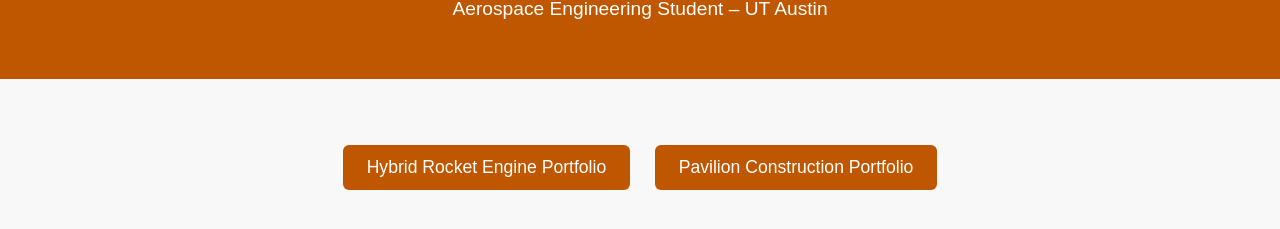
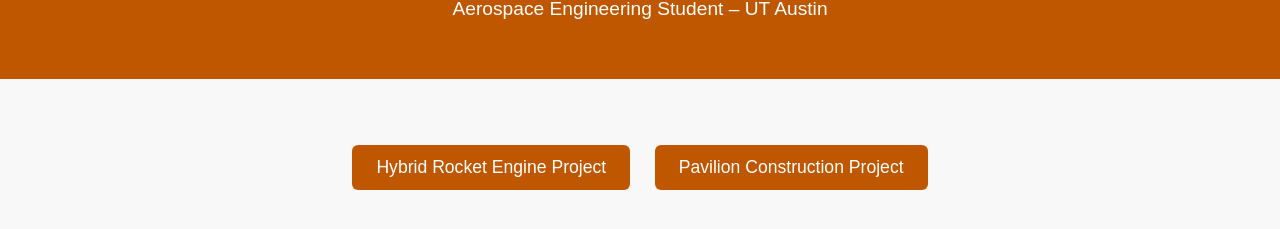
Before and after one commit to andrew-c1/Taurus-Portfolio, a plain HTML site: page index.html in a window 1280 px wide. Shown: the part 97-326 px from the top of the page. Drawn offline with Linux system fonts and the light colour scheme.

Commit message:
Update portfolio links to project titles

```diff
--- a/index.html
+++ b/index.html
@@ -52,10 +52,10 @@
   <div class="content">
     <p>
       <a class="button" href="Taurus%20Test%20Stand%20Portfolio%20%284%29.pdf" target="_blank">
-        Hybrid Rocket Engine Portfolio
+        Hybrid Rocket Engine Project
       </a>
       <a class="button" href="TreeFolks%20Pavilion%20Portfolio%20(2).pdf" target="_blank">
-        Pavilion Construction Portfolio
+        Pavilion Construction Project
       </a>
     </p>
   </div>
```
